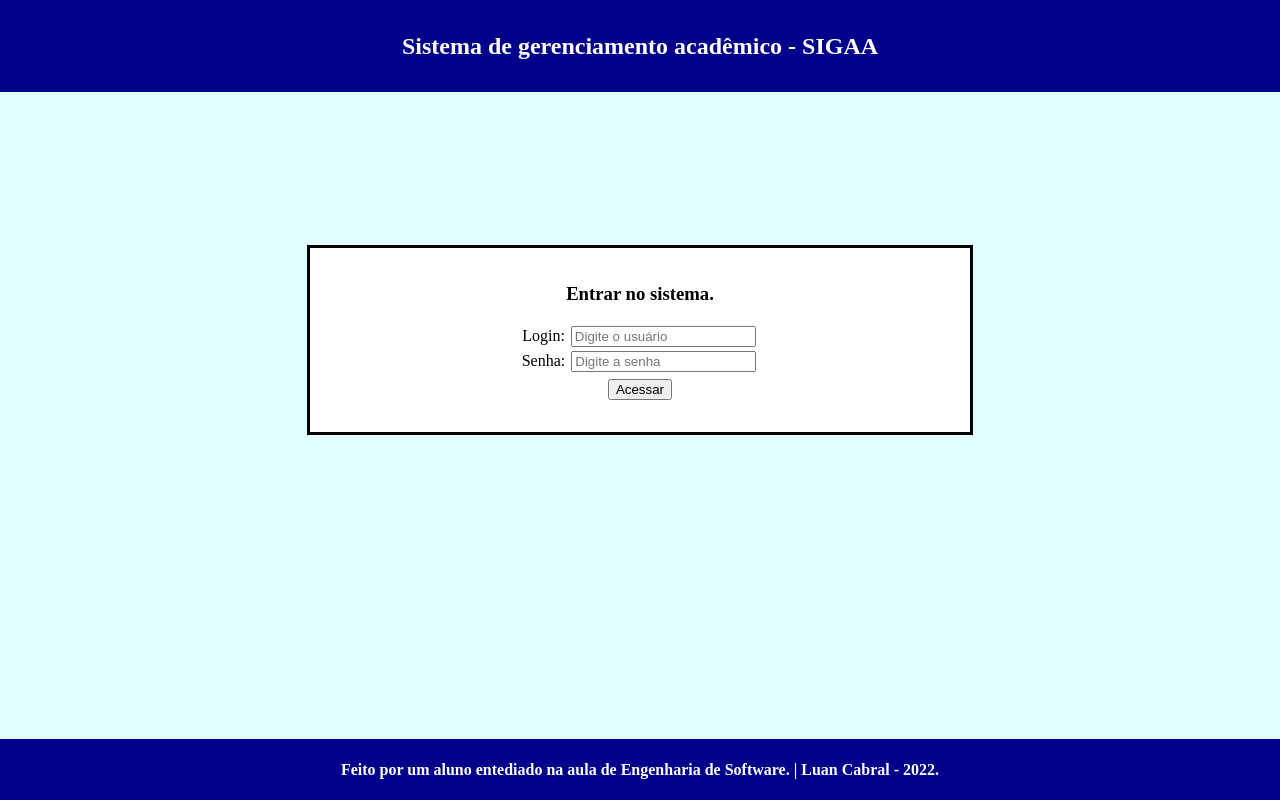
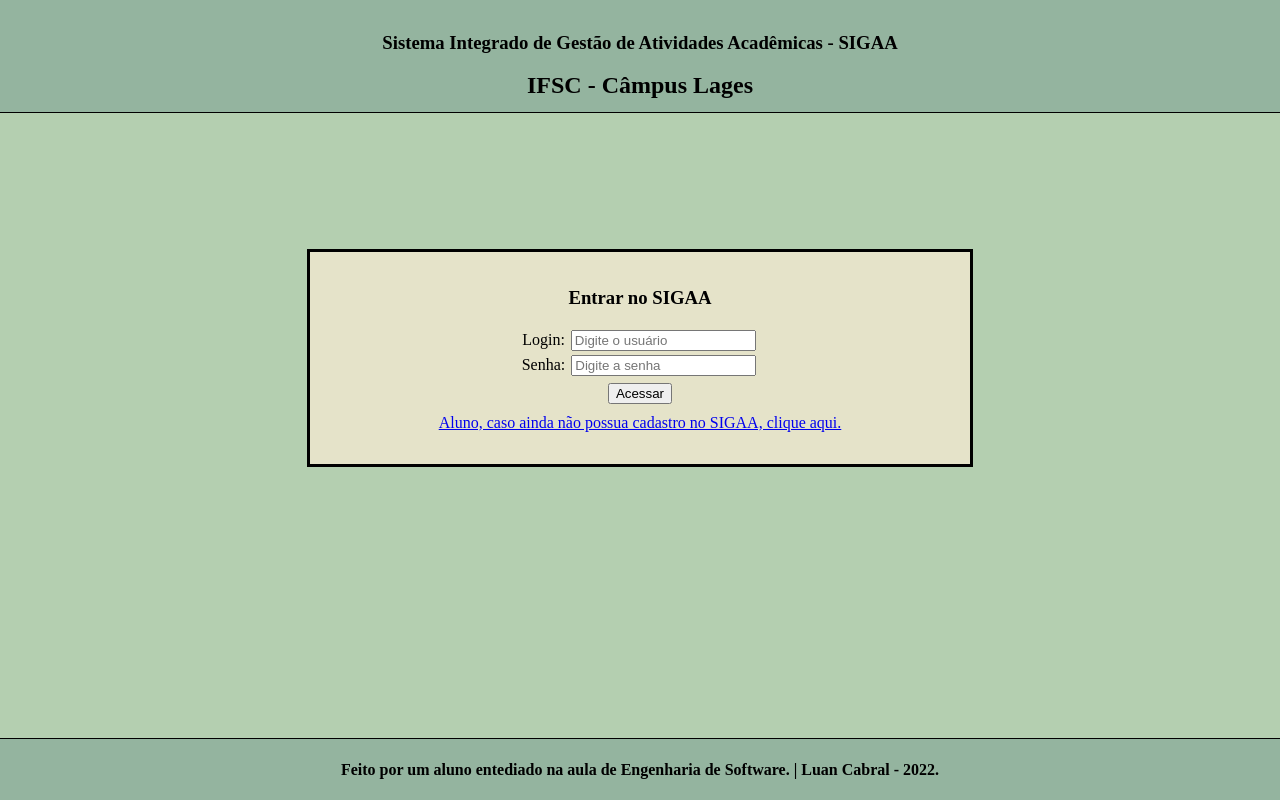
Before and after one commit to luanc22/TesteSiteSIGAA, a plain HTML site: page index.html in a window 1280 px wide. Drawn offline with Linux system fonts and the light colour scheme.

Commit message:
fix: arrumado a paleta de cores e alguns posicionamentos de elementos incorretos. // feat: adicionado novos textos, bordas para melhorar a visualização e um link para cadastro.

```diff
--- a/style.css
+++ b/css/style.css
@@ -1,5 +1,5 @@
-body{ height:100vh; margin:0; background-color: lightcyan;}
-footer{ min-height:50px; background:darkblue; }
+body{ height:100vh; margin:0; background-color: #B4CFB0;}
+footer{ min-height:50px; background:#94B49F; }
 
 body{
   display: flex;
@@ -9,18 +9,25 @@
 footer{
   margin-top: auto;
   text-align: center;
-  color: white;
+  color: black;
   font-weight: normal;
+  border-top: 1px solid black
 }
 
 .sigaatitulo{
     display: flex;
+    flex-direction: column;
     align-items: center;
     justify-content: center;
     text-align: center;
-    color: white;
-    background-color: darkblue;
+    color: black;
+    background-color: #94B49F;
     padding: 1%;
+    border-bottom: 1px solid black
+}
+
+.sigaatitulo h2 {
+    margin: auto;
 }
 
 .sigaalogin {
@@ -28,7 +35,7 @@
     align-items: center;
     justify-content: center;
     text-align: center;
-    background-color: white;
+    background-color: #E5E3C9   ;
     margin: auto;
     width: 50%;
     border: 3px solid black;
@@ -42,6 +49,7 @@
 
 .sigaalogin button {
     margin-top: 5px;
+    margin-bottom: 10px;
 }
 
 .sigaalogin form{
--- a/index.html
+++ b/index.html
@@ -1,31 +1,34 @@
 <head>
     <title>SIGAA</title>
-    <link rel="stylesheet" type="text/css" href="style.css"/>
+    <link rel="stylesheet" type="text/css" href="css/style.css"/>
     <meta charset="UTF-8"/>
 </head>
 <body>
     <header>
         <div class="sigaatitulo">
-         <h2>Sistema de gerenciamento acadêmico - SIGAA</h2>
+         <h3>Sistema Integrado de Gestão de Atividades Acadêmicas - SIGAA</h2>
+         <h2>IFSC - Câmpus Lages</h3>
         </div>
     </header>
     <div class="sigaalogin">
         <form action="/url" method="GET">
-            <h3>Entrar no sistema.</h3>
+            <h3>Entrar no SIGAA</h3>
             <label>
                 Login:
                 <input type="text" placeholder="Digite o usuário" class="login" required>
-
             </label>
             <br>
             <label>
                 Senha:
-                <input type="text" placeholder="Digite a senha" required>
+                <input type="password" placeholder="Digite a senha" required>
             </label>
             <br>
             <button type="submit" class="botaologin">Acessar</button>
+            <br>
+            <a href="teste">Aluno, caso ainda não possua cadastro no SIGAA, clique aqui.</a>
         </form>
     </div>
+
 </body>
 <footer>
     <h4>Feito por um aluno entediado na aula de Engenharia de Software. | Luan Cabral - 2022.</h4>
```
